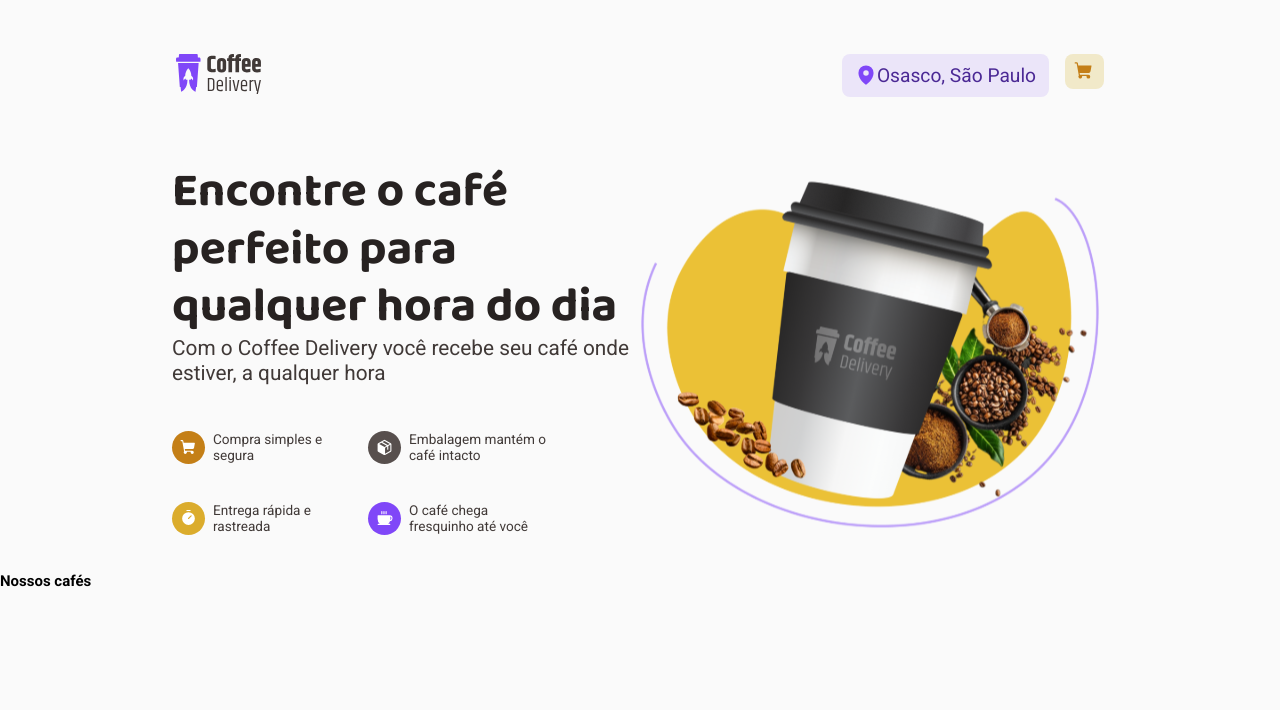
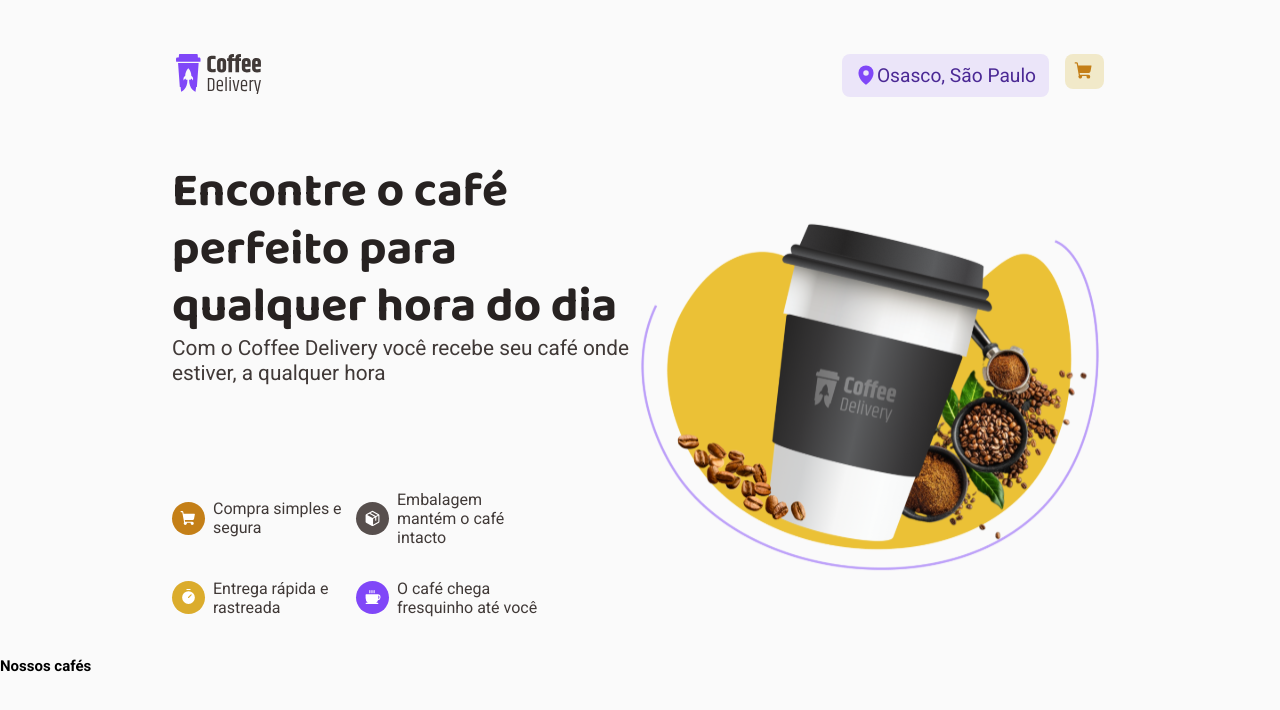
Before and after one commit to cauealb/projects-React, a React (Vite) app in the folder 05-coffe-delivey/: page / in a window 1280 px wide. Shown: the top 710 px of the page. Built offline with nearby package versions, Linux system fonts and the light colour scheme.

Commit message:
style: Corrigindo posição das infos

```diff
--- a/05-coffe-delivey/src/Routes/Components/Hero/HeroStyle.ts
+++ b/05-coffe-delivey/src/Routes/Components/Hero/HeroStyle.ts
@@ -14,6 +14,7 @@ export const SectionPrincipal = styled.section`
 
 export const DivHeroInfosStyle = styled.div`
     line-height: 1.2;
+    margin-bottom: 5.5rem;
 
     & > h1 {
         font-family: "Baloo 2", sans-serif;
@@ -31,9 +32,9 @@ export const DivHeroInfosStyle = styled.div`
 export const SpecificationDivStyle = styled.div`
     display: flex;
     flex-wrap: wrap;
-    font-size: 0.85rem;
-    margin-top: 2rem;
-    gap: 0.75rem;
+    font-size: 1rem;
+    margin: 0;
+    padding: 0;
 
     & div {
         display: flex;
```
